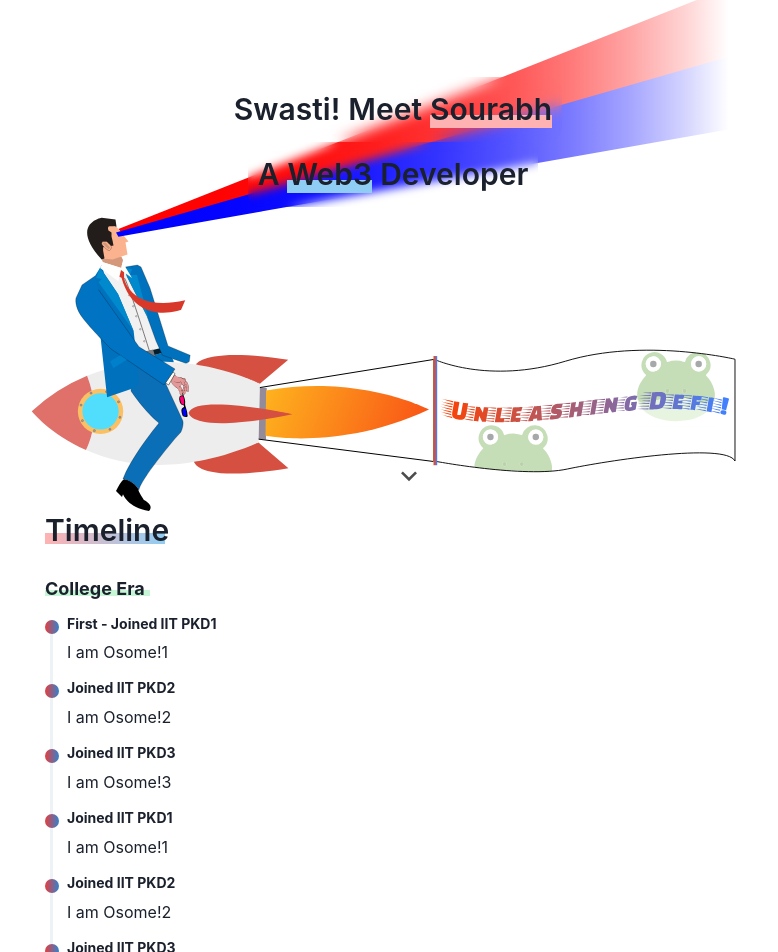
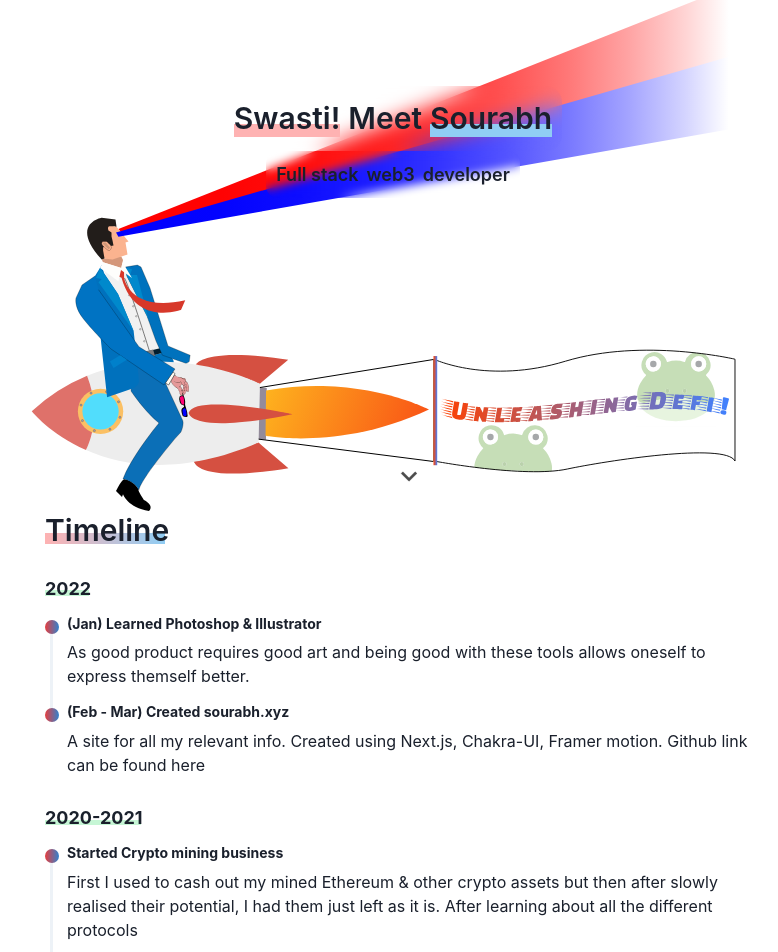
Before and after one commit to sourabhxyz/sourabh.xyz, a Next.js app: page / in a window 1280 px wide. Shown: the part 288-1240 px from the top of the page, without its empty margins (247-1025 px from the left). Built offline with nearby package versions, Linux system fonts and the light colour scheme.

Commit message:
updated timeline & gave styling to swasti

```diff
--- a/components/bioWorksBg.js
+++ b/components/bioWorksBg.js
@@ -51,7 +51,7 @@ export default function BioWorksBg() {
               stroke: '#d9666d',
               strokeWidth: 2,
               fill: 'none',
-              pathLength: yRange,
+              pathLength: scrollYProgress,
             }}
             d="m88.027 29.899 600.457-9.889"
           />
--- a/sections/landing.js
+++ b/sections/landing.js
@@ -72,7 +72,7 @@ function Hero() {
   const headingFW = '600';
   const headingFS = { base: 'xl', sm: '2xl', lg: '3xl' };
   const textFW = '600';
-  const textFS = { base: 'xl', sm: '2xl', lg: '3xl' };
+  const textFS = { base: 'sm', sm: 'md', lg: 'lg' };
   return (
     <Box
       // w={'auto'} // this is an issue because 1. default is already auto I believe, 2. there is no width of container set.
@@ -125,13 +125,27 @@ function Hero() {
         // h={`calc(100vh - ${navHeight})`}
       >
         <HStack
-          backdropFilter={'blur(7px)'}
+          backdropFilter={'blur(10px)'}
           borderRadius="2xl"
           p="10px"
           // initial={{ opacity: 0, y: '-250px' }}
           // animate={{ opacity: 1, y: '0px' }}
         >
-          <MotionText fontWeight={headingFW} fontSize={headingFS}>
+          <MotionText
+            fontWeight={headingFW}
+            fontSize={headingFS}
+            position={'relative'}
+            _after={{
+              content: "''",
+              width: 'full',
+              height: '30%',
+              position: 'absolute',
+              bottom: 1,
+              left: 0,
+              bg: 'red.200',
+              zIndex: -1,
+            }}
+          >
             {'Swasti!'.split('').map((char, index) => {
               return (
                 <MotionBox
@@ -168,7 +182,7 @@ function Hero() {
               position: 'absolute',
               bottom: 1,
               left: 0,
-              bg: 'red.200',
+              bg: 'blue.200',
               zIndex: -1,
             }}
           >
@@ -181,24 +195,10 @@ function Hero() {
         </HStack>
         <HStack backdropFilter={'blur(5px)'} borderRadius="xl" p="10px">
           <MotionText fontWeight={textFW} fontSize={textFS} variants={letter}>
-            A
+            Full stack
           </MotionText>
-          <Text
-            position={'relative'}
-            fontWeight={textFW}
-            fontSize={textFS}
-            _after={{
-              content: "''",
-              width: 'full',
-              height: '30%',
-              position: 'absolute',
-              bottom: 1,
-              left: 0,
-              bg: 'blue.200',
-              zIndex: -1,
-            }}
-          >
-            {'Web3'.split('').map((char, index) => {
+          <Text fontWeight={textFW} fontSize={textFS}>
+            {'web3'.split('').map((char, index) => {
               return (
                 <MotionBox
                   as={'span'}
@@ -211,7 +211,7 @@ function Hero() {
             })}
           </Text>
           <Text fontWeight={textFW} fontSize={textFS}>
-            {'Developer'.split('').map((char, index) => {
+            {'developer'.split('').map((char, index) => {
               return (
                 <MotionBox
                   as={'span'}
--- a/sections/timeline.js
+++ b/sections/timeline.js
@@ -7,274 +7,108 @@ import {
   VStack,
   Heading,
   Text,
+  Link,
 } from '@chakra-ui/react';
-
+import NextLink from 'next/link';
+import { Fragment } from 'react';
 const achievements = [
   {
-    title: 'College Era',
+    title: '2022',
     children: [
       {
-        title: 'First - Joined IIT PKD1',
-        description: 'I am Osome!1',
+        title: [
+          { text: '(Jan) Learned Photoshop & Illustrator', linkText: '' },
+        ],
+        description:
+          'As good product requires good art and being good with these tools allows oneself to express themself better.',
       },
       {
-        title: 'Joined IIT PKD2',
-        description: 'I am Osome!2',
-      },
-      {
-        title: 'Joined IIT PKD3',
-        description: 'I am Osome!3',
-      },
-      {
-        title: 'Joined IIT PKD1',
-        description: 'I am Osome!1',
-      },
-      {
-        title: 'Joined IIT PKD2',
-        description: 'I am Osome!2',
-      },
-      {
-        title: 'Joined IIT PKD3',
-        description: 'I am Osome!3',
-      },
-      {
-        title: 'Joined IIT PKD1',
-        description: 'I am Osome!1',
-      },
-      {
-        title: 'Joined IIT PKD2',
-        description: 'I am Osome!2',
-      },
-      {
-        title: 'Joined IIT PKD3',
-        description: 'I am Osome!3',
-      },
-      {
-        title: 'Joined IIT PKD1',
-        description: 'I am Osome!1',
-      },
-      {
-        title: 'Joined IIT PKD2',
-        description: 'I am Osome!2',
-      },
-      {
-        title: 'Joined IIT PKD3',
-        description: 'I am Osome!3',
-      },
-      {
-        title: 'Joined IIT PKD1',
-        description: 'I am Osome!1',
-      },
-      {
-        title: 'Joined IIT PKD2',
-        description: 'I am Osome!2',
-      },
-      {
-        title: 'Joined IIT PKD3',
-        description: 'I am Osome!3',
-      },
-      {
-        title: 'Joined IIT PKD1',
-        description: 'I am Osome!1',
+        title: [
+          { text: '(Feb - Mar) Created ', linkText: '' },
+          { text: 'sourabh.xyz', linkText: 'sourabh.xyz' },
+        ],
+        description:
+          'A site for all my relevant info. Created using Next.js, Chakra-UI, Framer motion. Github link can be found here',
       },
     ],
   },
   {
-    title: 'Something',
+    title: '2020-2021',
     children: [
       {
-        title: 'Joined IIT PKD2',
+        title: [{ text: 'Started Crypto mining business', linkText: '' }],
+        description:
+          'First I used to cash out my mined Ethereum & other crypto assets but then after slowly realised their potential, I had them just left as it is. After learning about all the different protocols',
+      },
+      {
+        title: [
+          {
+            text: 'Learned web development & smart contract platforms',
+            linkText: '',
+          },
+        ],
+        description: 'sldkfj',
+      },
+    ],
+  },
+  {
+    title: 'College Era (2016-2020)',
+    children: [
+      {
+        title: [
+          {
+            text: 'Started B. Tech in Computer Science from IIT Palakkad',
+            linkText: '',
+          },
+        ],
+        description:
+          "Secured computer science stream in one of India's premium technology schools by being in top 0.4%",
+      },
+      {
+        title: [
+          {
+            text: 'Secured all India rank 20 in preliminary ICPC 2018',
+            linkText: '',
+          },
+        ],
+        description:
+          'See standing of our team, "team_light" here: https://www.codechef.com/rankings/ACMIND18',
+      },
+      {
+        title: [
+          {
+            text: 'Secured all India rank 86 among ~4k participants in competitive programming contest conducted by Johnson & Johnson',
+            linkText: '',
+          },
+        ],
         description: 'I am Osome!2',
       },
       {
-        title: 'Joined IIT PKD3',
-        description: 'I am Osome!3',
+        title: [
+          {
+            text: 'Selected by the Ministry of Youth Affairs & Sports, Govt. of India among 200 students to represent India as a youth delegate in the "Indian Youth Delegation to China - 2018"',
+            linkText: '',
+          },
+        ],
+        description: 'Fun seeing their culture',
       },
       {
-        title: 'Joined IIT PKD1',
-        description: 'I am Osome!1',
+        title: [
+          { text: 'Internship at VMware (formely Avi Networks)', linkText: '' },
+        ],
+        description:
+          'I upgraded logging packages to Go language (5x speedup) and did automation using Terraform and Ansible',
       },
       {
-        title: 'Joined IIT PKD2',
-        description: 'I am Osome!2',
+        title: [
+          { text: 'Topped my stream & became gold medalist 🥇', linkText: '' },
+        ],
+        description:
+          'By being consistently good with academics, I secured highest CGPA in my branch and thus received Gold medal 🥇',
       },
       {
-        title: 'Joined IIT PKD3',
-        description: 'I am Osome!3',
-      },
-      {
-        title: 'Joined IIT PKD1',
-        description: 'I am Osome!1',
-      },
-      {
-        title: 'Joined IIT PKD2',
-        description: 'I am Osome!2',
-      },
-      {
-        title: 'Joined IIT PKD3',
-        description: 'I am Osome!3',
-      },
-      {
-        title: 'Joined IIT PKD1',
-        description: 'I am Osome!1',
-      },
-    ],
-  },
-
-  {
-    title: 'Mining Era',
-    children: [
-      {
-        title: 'Joined IIT PKD2',
-        description: 'I am Osome!2',
-      },
-      {
-        title: 'Joined IIT PKD3',
-        description: 'I am Osome!3',
-      },
-      {
-        title: 'Joined IIT PKD1',
-        description: 'I am Osome!1',
-      },
-      {
-        title: 'Joined IIT PKD2',
-        description: 'I am Osome!2',
-      },
-      {
-        title: 'Joined IIT PKD3',
-        description: 'I am Osome!3',
-      },
-      {
-        title: 'Joined IIT PKD1',
-        description: 'I am Osome!1',
-      },
-      {
-        title: 'Joined IIT PKD2',
-        description: 'I am Osome!2',
-      },
-      {
-        title: 'Joined IIT PKD3',
-        description: 'I am Osome!3',
-      },
-      {
-        title: 'Joined IIT PKD1',
-        description: 'I am Osome!1',
-      },
-      {
-        title: 'Joined IIT PKD2',
-        description: 'I am Osome!2',
-      },
-      {
-        title: 'Joined IIT PKD3',
-        description: 'I am Osome!3',
-      },
-      {
-        title: 'Joined IIT PKD1',
-        description: 'I am Osome!1',
-      },
-      {
-        title: 'Joined IIT PKD2',
-        description: 'I am Osome!2',
-      },
-      {
-        title: 'Joined IIT PKD3',
-        description: 'I am Osome!3',
-      },
-      {
-        title: 'Joined IIT PKD1',
-        description: 'I am Osome!1',
-      },
-      {
-        title: 'Joined IIT PKD2',
-        description: 'I am Osome!2',
-      },
-      {
-        title: 'Joined IIT PKD3',
-        description: 'I am Osome!3',
-      },
-      {
-        title: 'Joined IIT PKD1',
-        description: 'I am Osome!1',
-      },
-      {
-        title: 'Joined IIT PKD2',
-        description: 'I am Osome!2',
-      },
-      {
-        title: 'Joined IIT PKD3',
-        description: 'I am Osome!3',
-      },
-      {
-        title: 'Joined IIT PKD1',
-        description: 'I am Osome!1',
-      },
-      {
-        title: 'Joined IIT PKD2',
-        description: 'I am Osome!2',
-      },
-      {
-        title: 'Joined IIT PKD3',
-        description: 'I am Osome!3',
-      },
-      {
-        title: 'Joined IIT PKD1',
-        description: 'I am Osome!1',
-      },
-      {
-        title: 'Joined IIT PKD2',
-        description: 'I am Osome!2',
-      },
-      {
-        title: 'Joined IIT PKD3',
-        description: 'I am Osome!3',
-      },
-      {
-        title: 'Joined IIT PKD1',
-        description: 'I am Osome!1',
-      },
-      {
-        title: 'Joined IIT PKD2',
-        description: 'I am Osome!2',
-      },
-      {
-        title: 'Joined IIT PKD3',
-        description: 'I am Osome!3',
-      },
-      {
-        title: 'Joined IIT PKD1',
-        description: 'I am Osome!1',
-      },
-      {
-        title: 'Joined IIT PKD2',
-        description: 'I am Osome!2',
-      },
-      {
-        title: 'Joined IIT PKD3',
-        description: 'I am Osome!3',
-      },
-      {
-        title: 'Joined IIT PKD1',
-        description: 'I am Osome!1',
-      },
-      {
-        title: 'Joined IIT PKD2',
-        description: 'I am Osome!2',
-      },
-      {
-        title: 'Joined IIT PKD3',
-        description: 'I am Osome!3',
-      },
-      {
-        title: 'Joined IIT PKD1',
-        description: 'I am Osome!1',
-      },
-      {
-        title: 'Joined IIT PKD2',
-        description: 'I am Osome!2',
-      },
-      {
-        title: 'Last - Joined IIT PKD3',
-        description: 'I am Osome!3',
+        title: [{ text: 'BTP Appreciation award', linkText: '' }],
+        description: 'hello!',
       },
     ],
   },
@@ -309,7 +143,7 @@ export default function Timeline() {
     <List paddingBottom={4}>
       {achievements.map(({ title, children }, index) => {
         return (
-          <>
+          <Fragment key={title}>
             <Heading
               fontSize={headingFS}
               paddingTop={'30px'}
@@ -369,7 +203,17 @@ export default function Timeline() {
                       textAlign="left"
                     >
                       <Heading width="full" size="xs" textAlign="left">
-                        {title}
+                        {title.map(({ text, linkText }, index) =>
+                          linkText === '' ? (
+                            <Box as={'span'} key={index}>
+                              {text}
+                            </Box>
+                          ) : (
+                            <NextLink href={linkText} passHref key={linkText}>
+                              <Link isExternal={true}>{text}</Link>
+                            </NextLink>
+                          )
+                        )}
                       </Heading>
                       <Text size="sm" width="full" textAlign={'left'}>
                         {description}
@@ -379,7 +223,7 @@ export default function Timeline() {
                 </ListItem>
               );
             })}
-          </>
+          </Fragment>
         );
       })}
     </List>
```
